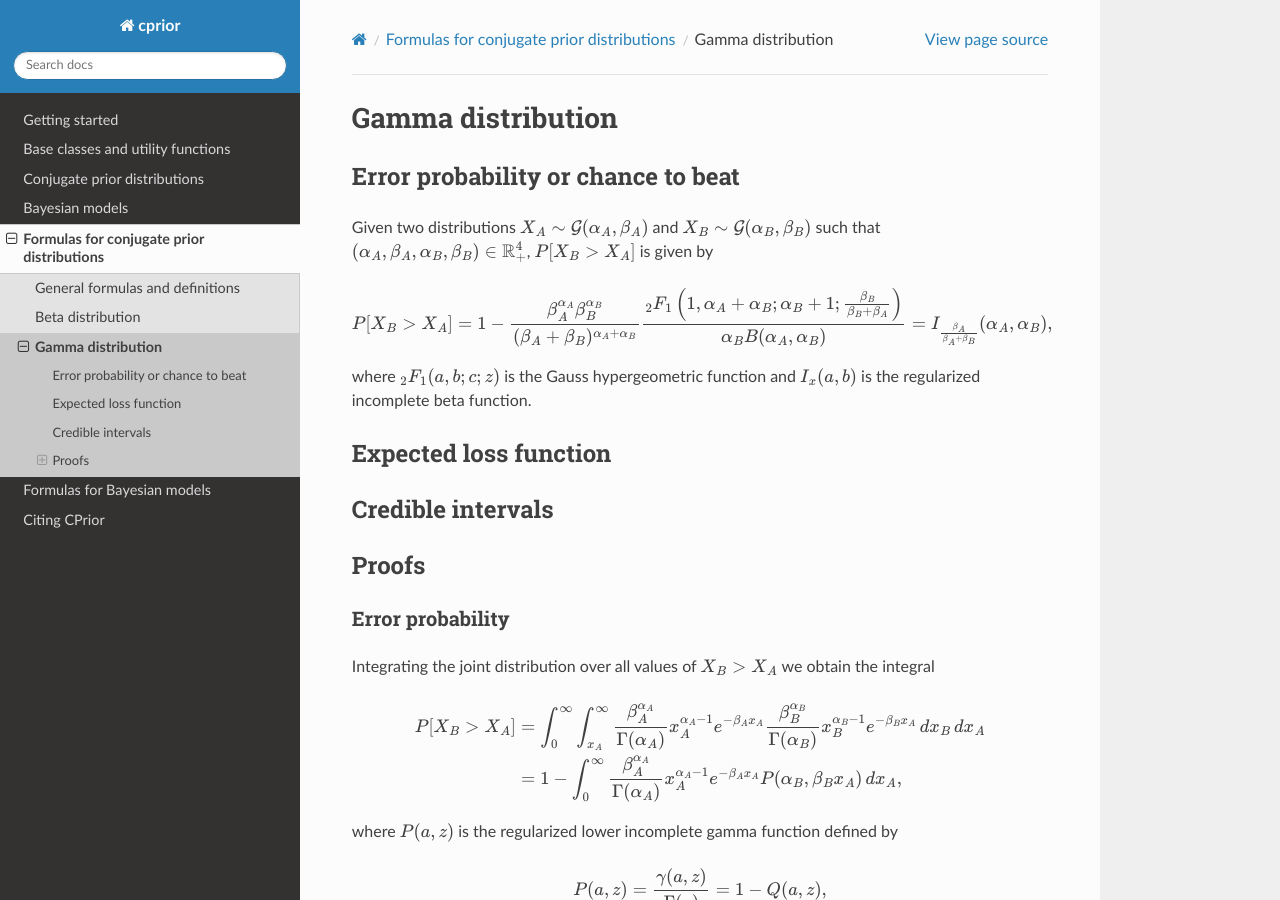
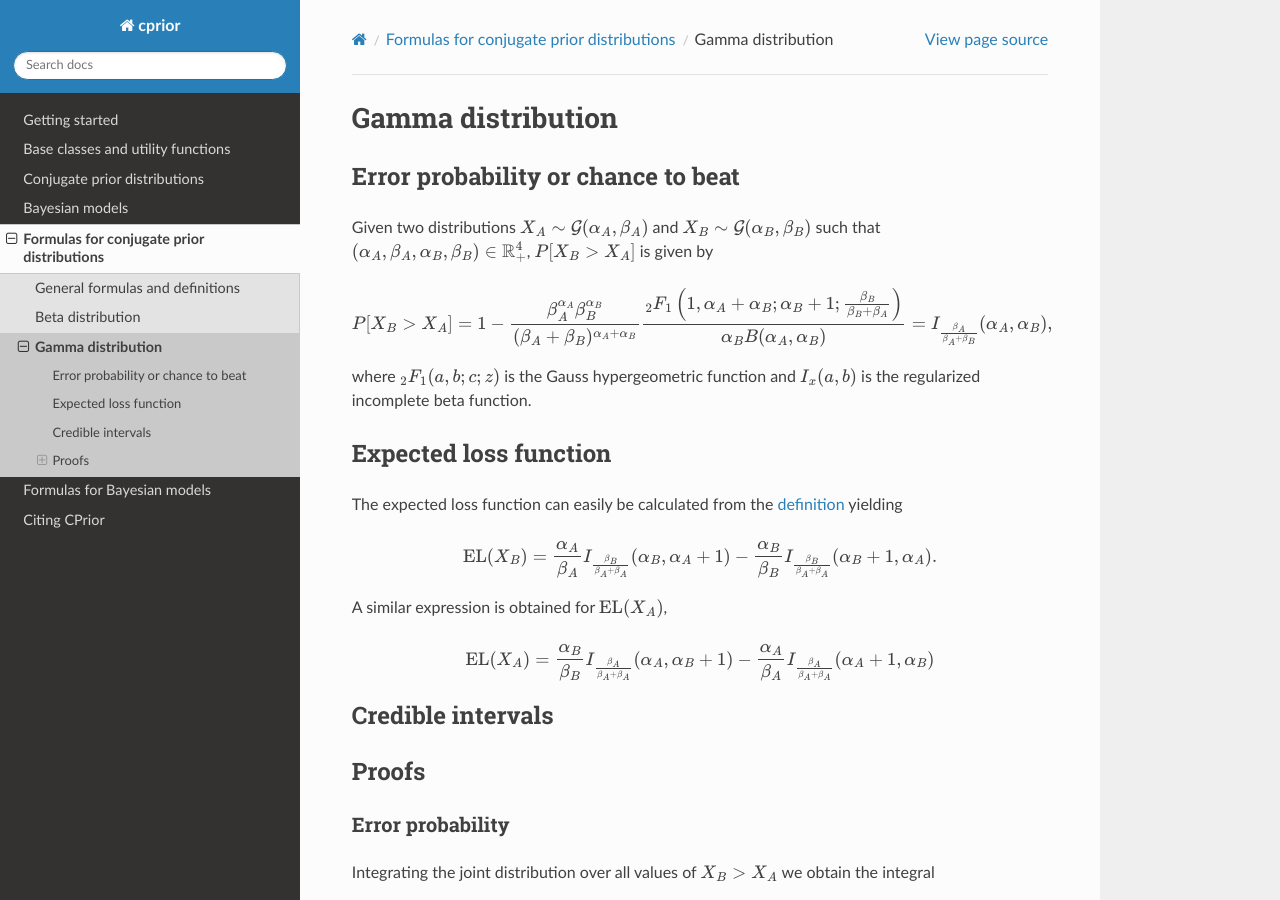
Before and after one commit to guillermo-navas-palencia/cprior, a Sphinx documentation site: the page built from doc/source/formulas_conjugate_gamma.rst, in a window 1280 px wide and 900 px high. Built offline with Sphinx 7.4.7 and the Read the Docs theme 2.0.0, drawn with Linux system fonts in a browser that asks for light colours.

Commit message:
Add formulas expected loss function for the gamma distribution

```diff
--- a/doc/source/formulas_conjugate_beta.rst
+++ b/doc/source/formulas_conjugate_beta.rst
@@ -38,6 +38,7 @@
 The expected loss function can easily be calculated from the `definition <formulas_conjugate_general.html>`__ yielding
 
 .. math::
+
    \mathrm{EL}(X_B) = \frac{\alpha_A}{\alpha_A + \beta_A} f(\alpha_B, \beta_B, \alpha_A + 1, \beta_A) - \frac{\alpha_B}{\alpha_B + \beta_B} f(\alpha_B + 1, \beta_B, \alpha_A, \beta_A),
 
 where :math:`f(\alpha_B, \beta_B, \alpha_A, \beta_A)` is :math:`P[X_A > X_B]` and :math:`f(\alpha_B, \beta_B, \alpha_A, \beta_A)` is :math:`P[X_B > X_A]`. A similar expression is obtained for :math:`\mathrm{EL}(X_A)`,
--- a/doc/source/formulas_conjugate_gamma.rst
+++ b/doc/source/formulas_conjugate_gamma.rst
@@ -14,6 +14,19 @@ where :math:`_2F_1(a,b;c;z)` is the Gauss hypergeometric function and :math:`I_x
 
 Expected loss function
 ----------------------
+
+The expected loss function can easily be calculated from the `definition <formulas_conjugate_general.html>`__ yielding
+
+.. math::
+
+   \mathrm{EL}(X_B) = \frac{\alpha_A}{\beta_A} I_{\frac{\beta_B}{\beta_A + \beta_A}}(\alpha_B, \alpha_A + 1) - \frac{\alpha_B}{\beta_B} I_{\frac{\beta_B}{\beta_A + \beta_A}}(\alpha_B + 1, \alpha_A).
+
+A similar expression is obtained for :math:`\mathrm{EL}(X_A)`,
+
+.. math::
+
+   \mathrm{EL}(X_A) = \frac{\alpha_B}{\beta_B} I_{\frac{\beta_A}{\beta_A + \beta_A}}(\alpha_A, \alpha_B + 1) - \frac{\alpha_A}{\beta_A} I_{\frac{\beta_A}{\beta_A + \beta_A}}(\alpha_A + 1, \alpha_B)
+
 
 Credible intervals
 ------------------
```
